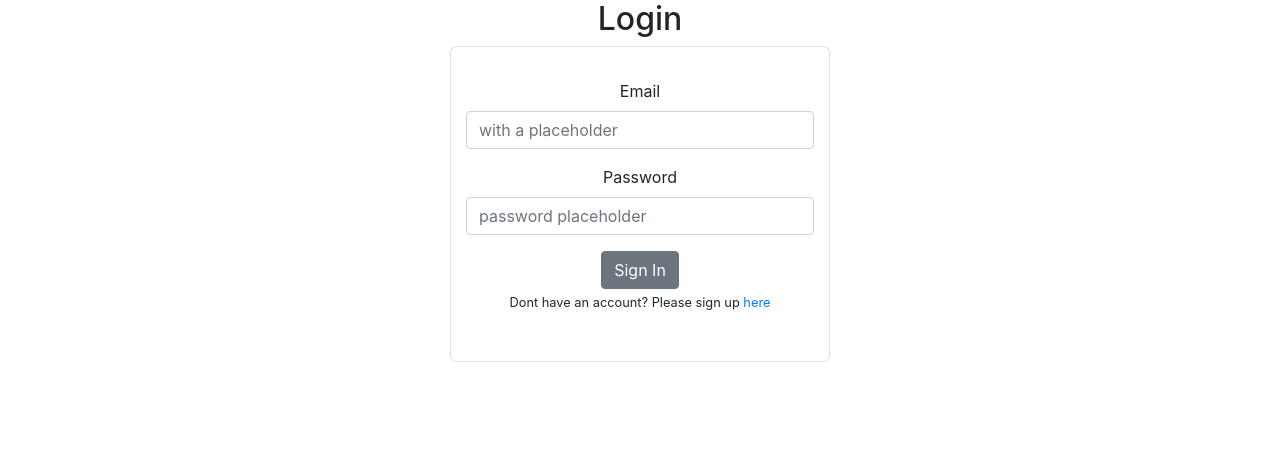
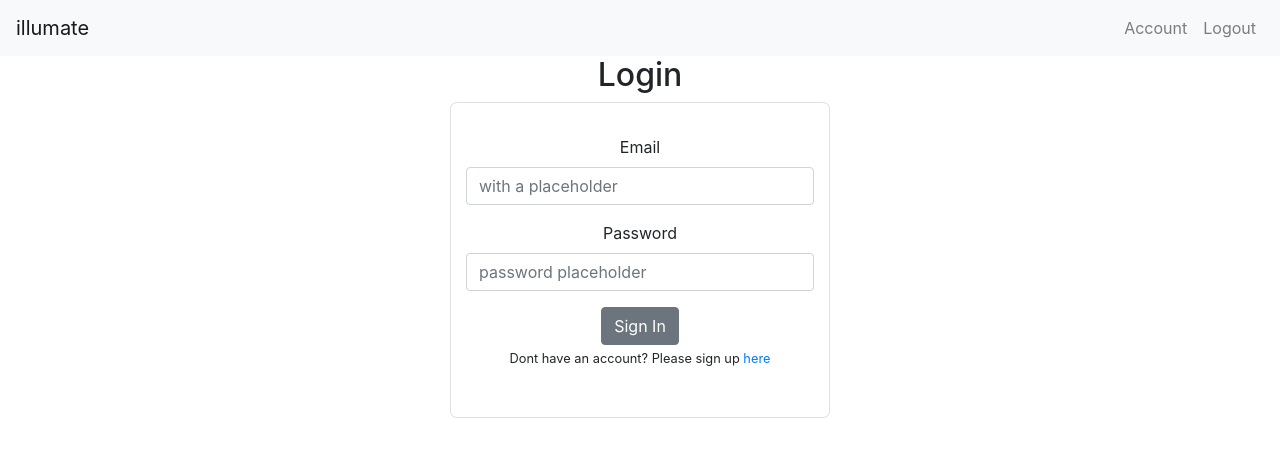
Before and after one commit to illumate-io/illumate, a React (Create React App) app: page /login in a window 1280 px wide. Shown: the top 456 px of the page. Built offline with nearby package versions, Linux system fonts and the light colour scheme; sample sign-in values are in the browser's storage.

Commit message:
add navigation across all

```diff
--- a/public/index.html
+++ b/public/index.html
@@ -19,7 +19,7 @@
       work correctly both with client-side routing and a non-root public URL.
       Learn how to configure a non-root public URL by running `npm run build`.
     -->
-    <title>React App</title>
+    <title>Illumate</title>
   </head>
   <body>
     <noscript>
--- a/src/App.js
+++ b/src/App.js
@@ -5,20 +5,36 @@ import {BrowserRouter, Redirect, Route, Switch} from "react-router-dom";
 import Signup from "./components/Signup/Signup";
 import Home from "./components/Home/Home";
 import Profile from "./components/Profile/Profile";
+import NavigationBar from "./components/NavigationBar/NavigationBar";
 
 class App extends Component {
   state = {
     isLoggedIn: false,
   };
 
+  onSignIn = () => {
+    this.getToken()
+  };
+
+  componentDidMount() {
+    this.getToken()
+  }
+
+  getToken = () => {
+    let token = localStorage.getItem('token');
+    if (token) {
+      this.setState({ isLoggedIn: true })
+    }
+  }
+
   render() {
-    let token = localStorage.getItem('token');
     return (
       <BrowserRouter>
         <div className="App">
+          { this.state.isLoggedIn ? <NavigationBar/> : null }
           <Switch>
             <Route exact path='/' render={() => (
-              token ? (
+              this.state.isLoggedIn ? (
                 <Redirect to='./home'/>
               ) : (
                 <Redirect to='/login'/>
@@ -27,7 +43,7 @@ class App extends Component {
               <Signup {...route}/>
             )}/>
             <Route path='/login' render={route => (
-              <Login {...route}/>
+              <Login {...route} onSignIn={this.onSignIn}/>
             )}/>
             <Route path='/home' component={Home}/>
             <Route path='/profile' component={Profile}/>
--- a/src/components/Home/Home.js
+++ b/src/components/Home/Home.js
@@ -1,11 +1,10 @@
 import React from "react";
-import NavigationBar from "../NavigationBar/NavigationBar";
 
 class Home extends React.Component {
   render() {
     return (
       <>
-        <NavigationBar/>
+        <div>Welcome to Illumate</div>
       </>
     )
   }
--- a/src/components/Login/Login.js
+++ b/src/components/Login/Login.js
@@ -19,7 +19,8 @@ class Login extends React.Component {
     })
       .then((response) => {
         console.log(response);
-        window.localStorage.setItem('token', response.data.token)
+        window.localStorage.setItem('token', response.data.token);
+        this.props.onSignIn();
         this.props.history.push('/home');
       })
       .catch((error) => {
--- a/src/components/NavigationBar/NavigationBar.js
+++ b/src/components/NavigationBar/NavigationBar.js
@@ -17,21 +17,22 @@ class NavigationBar extends React.Component {
       isOpen: false
     };
   }
-  toggle() {
+
+  toggle = () => {
     this.setState({
       isOpen: !this.state.isOpen
     });
-  }
+  };
 
-  logout() {
+  logout = () => {
     window.localStorage.clear()
-  }
+  };
 
   render() {
     return (
       <div>
         <Navbar color="light" light expand="md">
-          <NavbarBrand href="/">illumate</NavbarBrand>
+          <NavbarBrand href="/home">illumate</NavbarBrand>
           <NavbarToggler onClick={this.toggle} />
           <Collapse isOpen={this.state.isOpen} navbar>
             <Nav className="ml-auto" navbar>
--- a/src/components/Signup/Signup.js
+++ b/src/components/Signup/Signup.js
@@ -1,5 +1,5 @@
 import React from "react";
-import {Form, FormGroup, Input, Label, Button, Alert} from "reactstrap";
+import { Form, FormGroup, Input, Label, Button, Alert } from "reactstrap";
 import './Signup.css'
 const axios = require('axios');
 
@@ -19,9 +19,6 @@ class Signup extends React.Component {
       password2: this.state.confirmPassword
     })
       .then(response =>  {
-        console.log('sending data!!!');
-        console.log(response);
-        console.log(this.props);
         this.props.history.push('/login');
       })
       .catch(error => {
```
